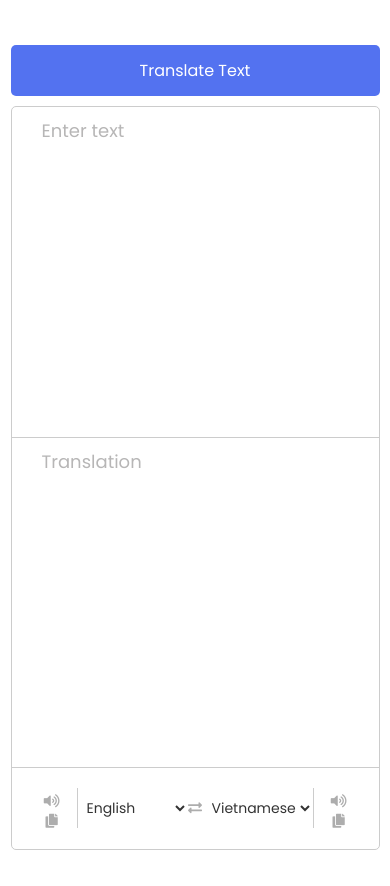
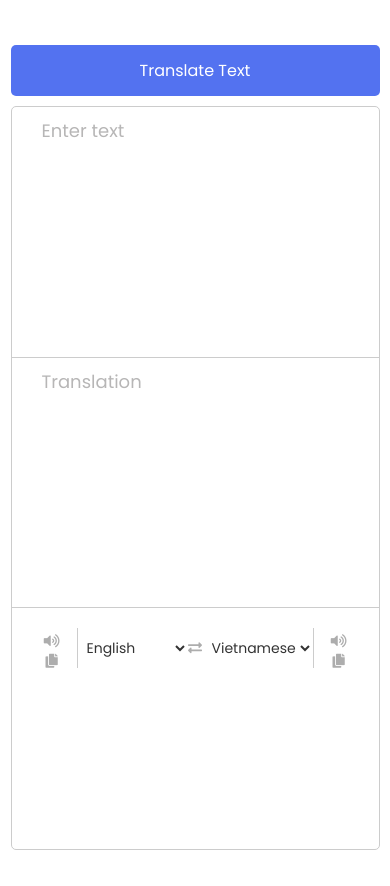
Before and after one commit to Dung-Coders/translator-app, a plain HTML site: page index.html in a window 390 px wide. Shown: the top 886 px of the page. Drawn offline with Linux system fonts and the light colour scheme.

Commit message:
Update style.css

```diff
--- a/style.css
+++ b/style.css
@@ -155,7 +155,7 @@ body{
     border-top: 1px solid #ccc;
   }
   .text-input textarea{
-    height: 330px;
+    height: 250px;
     padding-left: 30px;
   }
   .controls{
```
